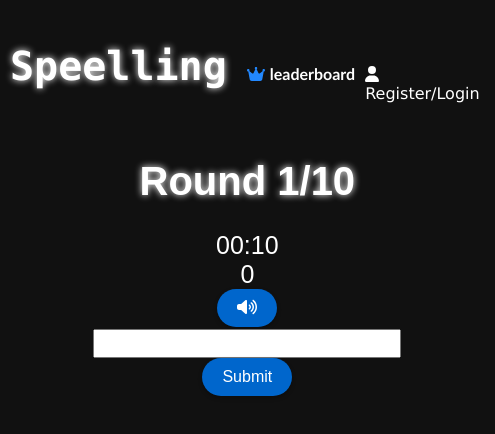
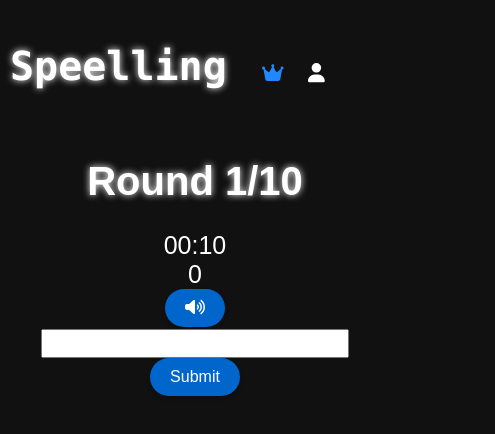
Before and after one commit to speelling/speelling, a React (Vite) app in the folder frontend/: page / in a window 390 px wide. Shown: the top 434 px of the page, 495 px wide, since content can reach past the window. Built offline with nearby package versions, Linux system fonts and the light colour scheme; no server answers.

Commit message:
phone changes to fix

```diff
--- a/frontend/src/components/Navbar.tsx
+++ b/frontend/src/components/Navbar.tsx
@@ -31,13 +31,12 @@ function Navbar({ user }: NavbarProps) {
           </Link>
         </div>
 
+        <div className="leaderboards">
+          <Link to={"/leaderboard"}>
             <div className="crown">
               <FontAwesomeIcon icon={faCrown} />
             </div>
-
-        <div className="leaderboards">
-          <Link to={"/leaderboard"}>
-            <h4>leaderboard</h4>
+            <div className="lddis">leaderboard</div>
           </Link>
         </div>
       </div>
@@ -45,23 +44,26 @@ function Navbar({ user }: NavbarProps) {
       <div className="navbar__right">
         {user ? (
           <div className="user">
-            <div style={{ display: "flex", alignItems: "center" }}>
             <div className="usericon">
-                <FontAwesomeIcon icon={faUser} /> {user?.email}
+              <FontAwesomeIcon icon={faUser} />
+              <div className="emdis"> {user?.email}</div>
             </div>
-              <button onClick={handleSignOut}>
+            <div className="logout">
+              <button className="signout" onClick={handleSignOut}>
                 <FontAwesomeIcon icon={faSignOutAlt} />
               </button>
             </div>
           </div>
         ) : (
           <>
+            <div className="user">
               <Link to={"/register"} className="register-login">
                 <div className="usericon">
                   <FontAwesomeIcon icon={faUser} />
-                Register/Login
+                  <div className="usdis"> Register/Login</div>
                 </div>
               </Link>
+            </div>
           </>
         )}
       </div>
--- a/frontend/src/css/Navbar.css
+++ b/frontend/src/css/Navbar.css
@@ -7,7 +7,7 @@
 }
 
 .navbar__left {
-  display: flex;
+  display: inline-flex;
   align-items: baseline;
   font-family: "Gill Sans", "Gill Sans MT", Calibri, "Trebuchet MS", sans-serif;
 }
@@ -25,24 +25,95 @@ a {
 }
 
 .Title {
-  font-size: 20px;
+  font-size: 100px;
   font-family: Consolas, monaco, monospace;
 }
 
-.crown {
-  margin: 0 0 0 20px;
-  color:#28f;
+
+.leaderboards {
+  margin: 0 15px;
+  display: flex;
+  align-items: center;
 }
 
-.leaderboards {
-  margin: 0 5px;
+.leaderboards a {
+  display: flex;
+  align-items: center;
+  text-decoration: none;
+  color: white;
 }
+
+.leaderboards .crown {
+  margin-right: 5px;
+  color: #28f;
+  font-size: 1.2em;
+}
+
 
 .user {
   display: flex;
+  align-items: center;
   margin-right: 1rem;
 }
 
-.usericon {
-  margin: 0 5px;
+.user a {
+  display: flex;
+  align-items: center;
+  text-decoration: none;
+  color: white;
 }
+
+.user .usericon {
+  margin-right: 5px;
+  color: rgb(255, 255, 255);
+  font-size: 1.2em;
+}
+
+
+
+
+
+@media (max-width: 767px) {
+  .usdis{
+    display: none;
+  }
+  .crown {
+    margin: 0 0 0 20px;
+    color:#28f;
+    font-size: 3em;
+  }
+
+  .lddis {
+    display: none;
+  }
+
+
+  .usericon {
+    margin: 0 5px;
+    font-size: 1em;
+  }
+  .emdis{
+    display: none;
+  }
+
+  .navbar{
+    justify-content: flex-start
+  }
+
+
+  .logout{
+    align-items: baseline;
+    padding-left: 1.2em;
+  }
+
+  .signout{
+    background: none;
+    color: inherit;
+    border: none;
+    padding: 0;
+    font: inherit;
+    cursor: pointer;
+    outline: inherit;
+    font-size: 1.3em;
+  }
+}
```
Lines whose indentation alone changed are shown as unchanged.
